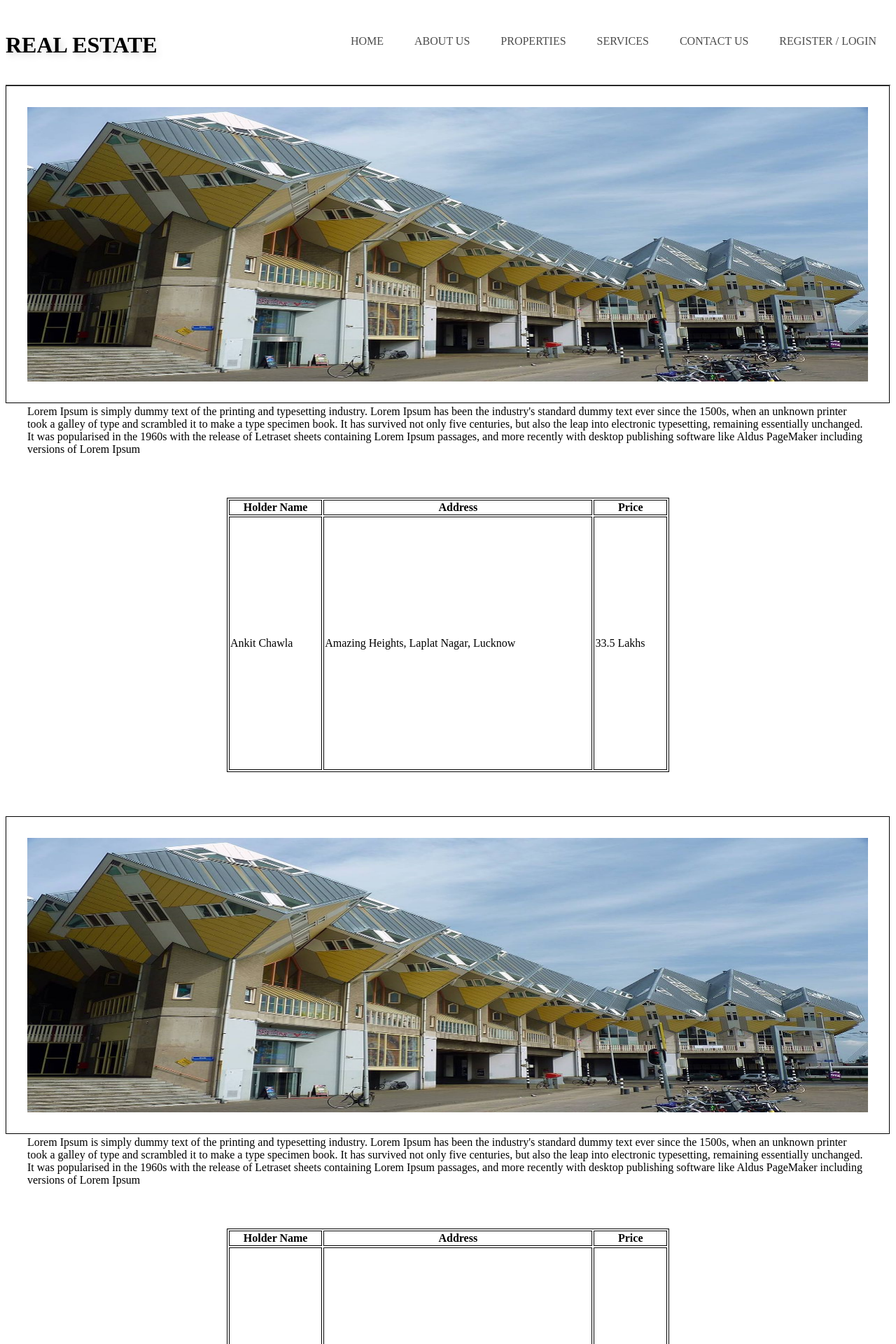
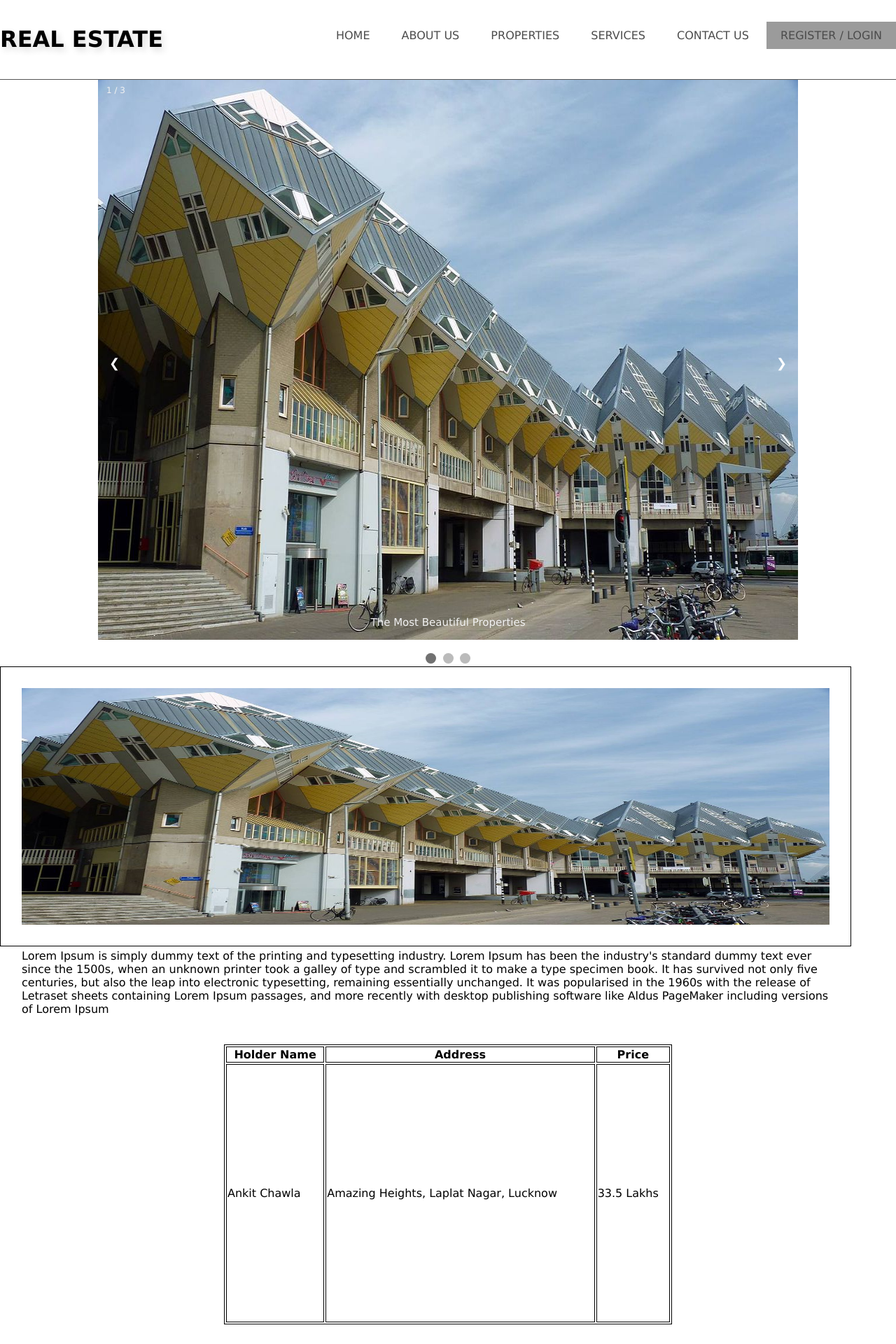
Before and after one commit to thechawla225/IWP_project, a PHP site: page /Properties.html in a window 1280 px wide. Shown: the top 1920 px of the page at 70% size. Run offline with PHP 8.4, Linux system fonts and the light colour scheme.

Commit message:
third commit

```diff
--- a/LoginForm.html
+++ b/LoginForm.html
@@ -57,7 +57,7 @@
                         </li>
 
                         <li>
-                            <a href="#">Contact Us</a>
+                            <a href="Contactus.html">Contact Us</a>
                         </li>
 
                     <li>
--- a/Properties.html
+++ b/Properties.html
@@ -25,7 +25,7 @@
                     </li>
 
                     <li>
-                        <a href="#">Contact Us</a>
+                        <a href="Contactus.html">Contact Us</a>
                     </li>
 
                 <li>
@@ -38,7 +38,67 @@
 
         <button onclick="topFunction()" id="myBtn" title="Go to top">Top</button>
 
+        <div class="slideshow-container">
+
+          <div class="mySlides fade">
+            <div class="numbertext">1 / 3</div>
+            <img src="house4.jpg" style="width:100%">
+            <div class="text">The Most Beautiful Properties</div>
+          </div>
+
+          <div class="mySlides fade">
+            <div class="numbertext">2 / 3</div>
+            <img src="house2.jpg" style="width:100%">
+            <div class="text">Provided to you by the best Property dealers</div>
+          </div>
+
+          <div class="mySlides fade">
+            <div class="numbertext">3 / 3</div>
+            <img src="house3.jfif" style="width:100%">
+            <div class="text">Your Dream Homes</div>
+          </div>
+
+          <a class="prev" onclick="plusSlides(-1)">&#10094;</a>
+          <a class="next" onclick="plusSlides(1)">&#10095;</a>
+
+          </div>
+          <br>
+
+          <div style="text-align:center">
+            <span class="dot" onclick="currentSlide(1)"></span>
+            <span class="dot" onclick="currentSlide(2)"></span>
+            <span class="dot" onclick="currentSlide(3)"></span>
+          </div>
+
+
         <script>
+          var slideIndex = 1;
+showSlides(slideIndex);
+
+function plusSlides(n) {
+  showSlides(slideIndex += n);
+}
+
+function currentSlide(n) {
+  showSlides(slideIndex = n);
+}
+
+function showSlides(n) {
+  var i;
+  var slides = document.getElementsByClassName("mySlides");
+  var dots = document.getElementsByClassName("dot");
+  if (n > slides.length) {slideIndex = 1}
+  if (n < 1) {slideIndex = slides.length}
+  for (i = 0; i < slides.length; i++) {
+      slides[i].style.display = "none";
+  }
+  for (i = 0; i < dots.length; i++) {
+      dots[i].className = dots[i].className.replace(" active", "");
+  }
+  slides[slideIndex-1].style.display = "block";
+  dots[slideIndex-1].className += " active";
+}
+
             var mybutton = document.getElementById("myBtn");
 
             window.onscroll = function() {scrollFunction()};
--- a/RegisterForm.html
+++ b/RegisterForm.html
@@ -76,7 +76,7 @@
                     </li>
 
                     <li>
-                        <a href="#">Contact Us</a>
+                        <a href="Contactus.html">Contact Us</a>
                     </li>
 
                 <li>
--- a/index.html
+++ b/index.html
@@ -32,7 +32,7 @@
                     </li>
 
                     <li>
-                        <a href="#">Contact Us</a>
+                        <a href="Contactus.html">Contact Us</a>
                     </li>
 
                 <li>
--- a/properties.css
+++ b/properties.css
@@ -101,3 +101,93 @@ header .menu
     cursor: pointer;
     display: none;
 }
+
+* {box-sizing: border-box}
+body {font-family: Verdana, sans-serif; margin:0}
+.mySlides {display: none}
+img {vertical-align: middle;}
+
+.slideshow-container {
+  max-width: 1000px;
+  position: relative;
+  margin: auto;
+}
+
+.prev, .next {
+  cursor: pointer;
+  position: absolute;
+  top: 50%;
+  width: auto;
+  padding: 16px;
+  margin-top: -22px;
+  color: white;
+  font-weight: bold;
+  font-size: 18px;
+  transition: 0.6s ease;
+  border-radius: 0 3px 3px 0;
+  user-select: none;
+}
+
+.next {
+  right: 0;
+  border-radius: 3px 0 0 3px;
+}
+
+.prev:hover, .next:hover {
+  background-color: rgba(0,0,0,0.8);
+}
+
+.text {
+  color: #f2f2f2;
+  font-size: 15px;
+  padding: 8px 12px;
+  position: absolute;
+  bottom: 8px;
+  width: 100%;
+  text-align: center;
+}
+
+.numbertext {
+  color: #f2f2f2;
+  font-size: 12px;
+  padding: 8px 12px;
+  position: absolute;
+  top: 0;
+}
+
+.dot {
+  cursor: pointer;
+  height: 15px;
+  width: 15px;
+  margin: 0 2px;
+  background-color: #bbb;
+  border-radius: 50%;
+  display: inline-block;
+  transition: background-color 0.6s ease;
+}
+
+.active, .dot:hover {
+  background-color: #717171;
+}
+
+.fade {
+  -webkit-animation-name: fade;
+  -webkit-animation-duration: 1.5s;
+  animation-name: fade;
+  animation-duration: 1.5s;
+}
+
+@-webkit-keyframes fade {
+  from {opacity: .4}
+  to {opacity: 1}
+}
+
+@keyframes fade {
+  from {opacity: .4}
+  to {opacity: 1}
+}
+
+/* On smaller screens, decrease text size */
+@media only screen and (max-width: 300px) {
+  .prev, .next,.text {font-size: 11px}
+}
```
Also changed, not shown: Contactus.html (added, +73 -0 lines).
